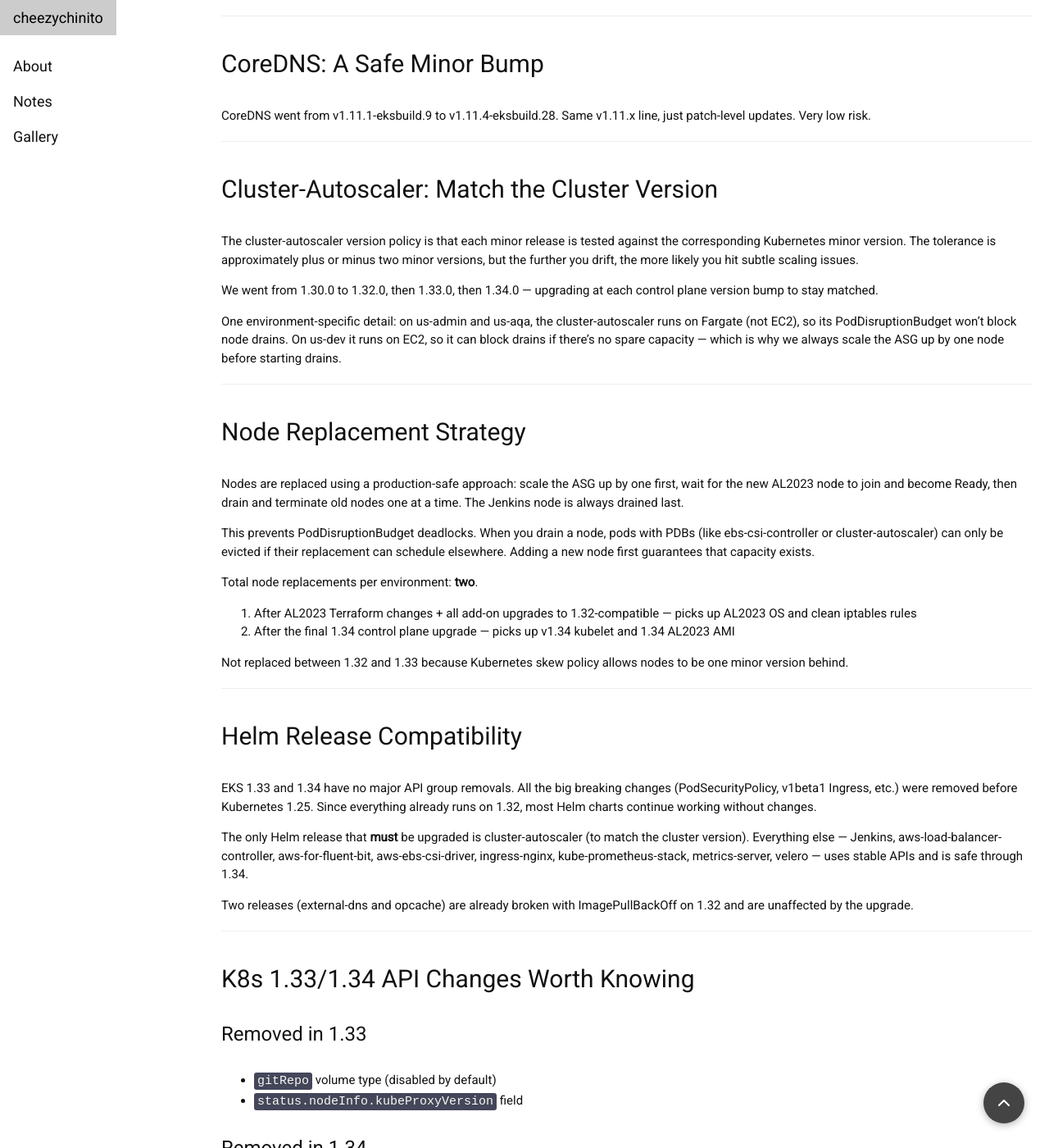
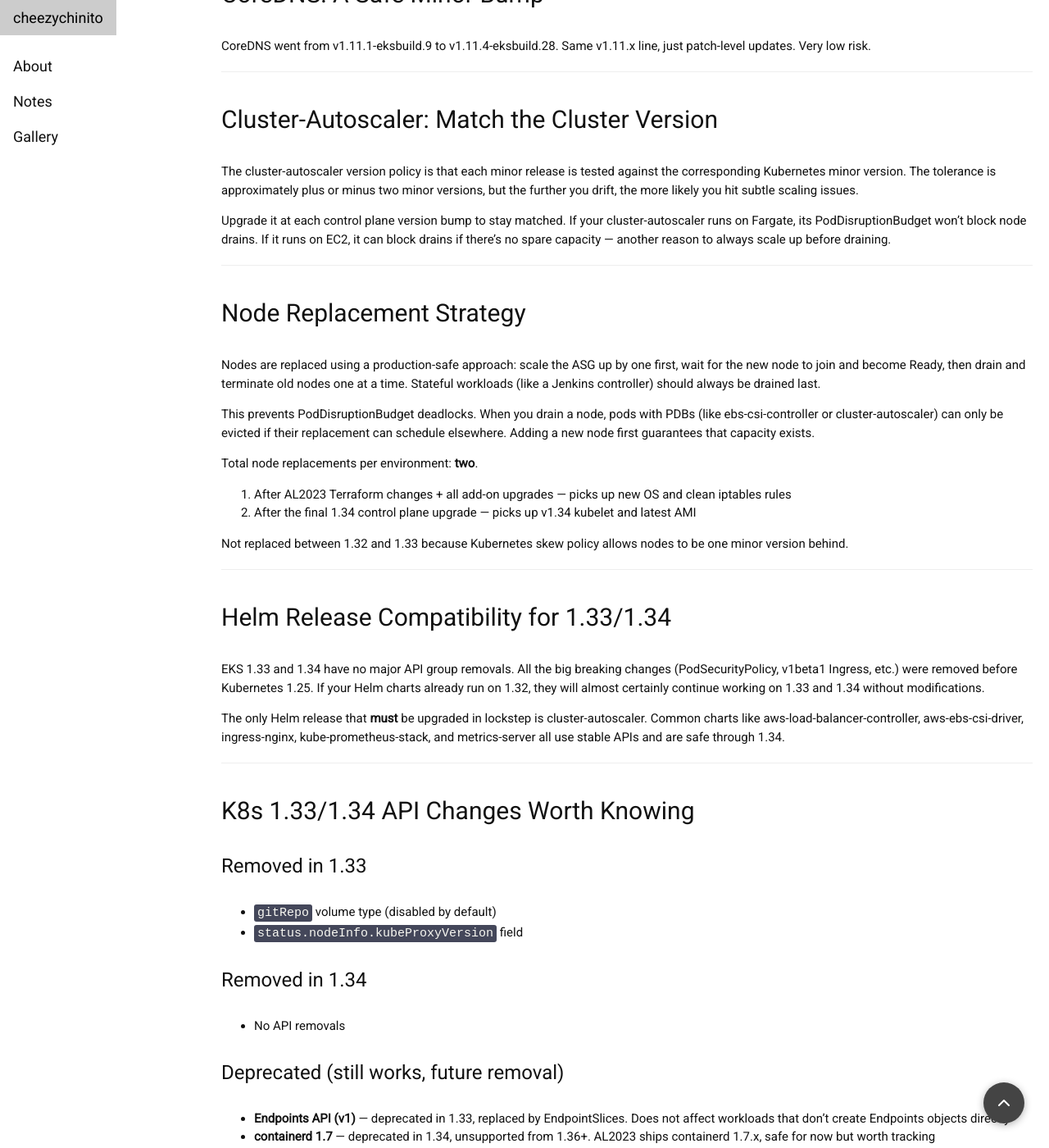
Before and after one commit to agyago/agyago.github.io, a Jekyll site: the page built from _posts/2026-03-10-eks-al2023-migration-upgrade-notes.md, in a window 1280 px wide and 1400 px high, scrolled down 3740 px. Shown: the whole window at 82% size. Built offline with Jekyll 4.4.1, drawn with Linux system fonts in a browser that asks for light colours; comment, search, counter and statistics services are not loaded; some of the changed text lies outside the part shown.

Commit message:
Sanitize EKS upgrade notes to be universal lessons learned
Remove all company-specific references (cluster names, environment
names, Terraform paths, AWS account IDs). Reframe as general
lessons learned that any reader can apply. Drop exact commands
in favor of decision reasoning.

https://claude.ai/code/session_01DLnt2L7LUDgutbkQCcsudg

```diff
--- a/_posts/2026-03-10-eks-al2023-migration-upgrade-notes.md
+++ b/_posts/2026-03-10-eks-al2023-migration-upgrade-notes.md
@@ -1,14 +1,14 @@
 ---
 layout: post
-title: "EKS AL2023 Migration + Upgrade to 1.34 — Why We Upgrade, What We Pin, and What Breaks"
+title: "EKS AL2023 Migration + Upgrade to 1.34 — Lessons Learned"
 date: 2026-03-10
-description: Notes on upgrading EKS clusters from 1.32 to 1.34 with AL2023 migration, including the reasoning behind VPC-CNI version pinning at v1.19.2 and a full add-on compatibility assessment
+description: Lessons learned from upgrading EKS clusters from 1.32 to 1.34 with AL2023 migration, including the reasoning behind VPC-CNI version pinning at v1.19.2 and add-on compatibility assessment
 tags: aws eks kubernetes devops sre upgrade vpc-cni
 ---
 
-# EKS AL2023 Migration + Upgrade to 1.34
+# EKS AL2023 Migration + Upgrade to 1.34 — Lessons Learned
 
-These are my notes from planning and executing an EKS upgrade across three environments (dev, admin, aqa) — going from EKS 1.32 to 1.34 while simultaneously migrating worker nodes from Amazon Linux 2 to AL2023.
+These are my notes from planning and executing an EKS upgrade across multiple environments — going from EKS 1.32 to 1.34 while simultaneously migrating worker nodes from Amazon Linux 2 to AL2023.
 
 ---
 
@@ -18,7 +18,7 @@ The clusters were running EKS 1.32 with add-ons that were significantly behind
 
 EKS versions reach end of standard support, and running outdated add-ons increases the risk of subtle incompatibilities. The longer you wait, the more breaking changes pile up between your current state and where you need to be, making the jump harder.
 
-The goal: get to EKS 1.34 on AL2023 with all add-ons at compatible versions, in a controlled, environment-by-environment rollout with one week between each environment.
+The goal: get to EKS 1.34 on AL2023 with all add-ons at compatible versions, in a controlled, environment-by-environment rollout with spacing between each environment.
 
 ---
 
@@ -26,7 +26,7 @@ The goal: get to EKS 1.34 on AL2023 with all add-ons at compatible versions, in
 
 Amazon Linux 2 is approaching end of life. AL2023 is the replacement, and EKS-optimized AL2023 AMIs are the path forward.
 
-The catch: AL2023 uses `nodeadm` for node bootstrapping instead of the old `/etc/eks/bootstrap.sh` script. The EKS Terraform module (v17) generates user data that calls `bootstrap.sh`, which does not exist on AL2023 AMIs. This means you need a custom `nodeadm-userdata.tpl` template that uses the same variables the module already provides (`cluster_name`, `endpoint`, `cluster_auth_base64`, `kubelet_extra_args`, etc.) but calls `nodeadm init` instead.
+The catch: AL2023 uses `nodeadm` for node bootstrapping instead of the old `/etc/eks/bootstrap.sh` script. If you're using an older EKS Terraform module (like v17), the generated user data calls `bootstrap.sh`, which does not exist on AL2023 AMIs. This means you need a custom `nodeadm-userdata.tpl` template that uses the same variables the module already provides (`cluster_name`, `endpoint`, `cluster_auth_base64`, `kubelet_extra_args`, etc.) but calls `nodeadm init` instead.
 
 Since node replacement was already required for the vpc-cni iptables change (more on that below), bundling the AL2023 migration into the same node replacement avoids doing it twice.
 
@@ -36,7 +36,7 @@ Since node replacement was already required for the vpc-cni iptables change (mor
 
 The upgrade follows a strict sequence:
 
-1. **Terraform changes** — AL2023 AMI data sources, nodeadm user data template, remove ARM instance types from x86 worker groups
+1. **Terraform changes** — AL2023 AMI data sources via SSM parameters, nodeadm user data template, clean up any ARM instance types mistakenly placed in x86 worker groups
 2. **Add-on upgrades on 1.32** — kube-proxy, vpc-cni, coredns, cluster-autoscaler all brought to 1.32-compatible versions
 3. **Node replacement** — pick up AL2023 OS and clean iptables rules in a single replacement
 4. **Control plane upgrade to 1.33** — add-ons and cluster-autoscaler updated to match
@@ -52,19 +52,19 @@ This is the most important decision in the entire upgrade. The vpc-cni went from
 
 ### Breaking Changes Assessed Between v1.9.1 and v1.21.1
 
-| Change | Version | Applies to Us? | Reasoning |
+| Change | Version | Risk Level | Notes |
 |---|---|---|---|
-| IPv6 mode | v1.10 | No | We use IPv4 |
-| Bare metal prefix delegation | v1.11 | No | No bare metal instances |
-| CRI socket removal | v1.12 | No | We use containerd, no CRI socket tooling |
-| **iptables-wrapper backend change** | **v1.13.2** | **Yes** | **Existing nodes have old iptables-legacy rules. Node replacement required to get clean iptables-wrapper rules** |
-| New nodeagent container | v1.14 | No | We don't use NetworkPolicies, port 8080 not conflicting |
-| CNINode CRD | v1.15 | No | We don't use Security Groups for Pods |
-| CNI spec 1.0.0 | v1.16 | No | No custom CNI chaining |
-| Subnet discovery default change | v1.18 | No | No `kubernetes.io/role/cni` tagged subnets |
-| AWS SDK v2 migration | v1.19 | No | No custom proxy, no credential chain customization |
-| Plugin removal | v1.20 | No | We don't use Multus, but this is an unnecessary architectural change to absorb |
-| Network Policy bug | v1.21.0 | No | We don't use NetworkPolicies, but this is a known-bad version |
+| IPv6 mode | v1.10 | Low | Only matters if you use IPv6 |
+| Bare metal prefix delegation | v1.11 | Low | Only matters if you run bare metal instances |
+| CRI socket removal | v1.12 | Low | Only matters if you have custom CRI socket tooling |
+| **iptables-wrapper backend change** | **v1.13.2** | **High** | **Existing nodes carry old iptables-legacy rules. Node replacement required to get clean rules** |
+| New nodeagent container | v1.14 | Low | Relevant if you use NetworkPolicies or port 8080 conflicts |
+| CNINode CRD | v1.15 | Low | Only matters if you use Security Groups for Pods |
+| CNI spec 1.0.0 | v1.16 | Low | Only matters if you have custom CNI chaining |
+| Subnet discovery default change | v1.18 | Medium | Check if you have `kubernetes.io/role/cni` tagged subnets |
+| AWS SDK v2 migration | v1.19 | Low | Matters if you have custom proxy or credential chain config |
+| Plugin removal | v1.20 | Medium | Multus users affected, unnecessary architectural change to absorb otherwise |
+| Network Policy bug | v1.21.0 | **High** | Known bug in this version |
 
 ### Why Stop at v1.19.2?
 
@@ -72,9 +72,9 @@ v1.19.2 is a stable, mature version that sits past all the major architectural c
 
 ### The v1.21.1 Risk
 
-There is a known issue ([GitHub #3584](https://github.com/aws/amazon-vpc-cni-k8s/issues/3584)) specifically affecting EKS 1.33 where VPC CNI v1.21.1-eksbuild.3 can cause pods to get stuck in `ContainerCreating`. Since our setup has Jenkins agents on Fargate and the controller on EC2, any networking disruption between them breaks CI/CD pipelines. Pinning to v1.19.2 avoids this entirely.
+There is a known issue ([GitHub #3584](https://github.com/aws/amazon-vpc-cni-k8s/issues/3584)) specifically affecting EKS 1.33 where VPC CNI v1.21.1-eksbuild.3 can cause pods to get stuck in `ContainerCreating`. If your architecture has workloads split between Fargate and EC2 (e.g., CI/CD agents on Fargate, controllers on EC2), any networking disruption between them can break your pipelines. Pinning to v1.19.2 avoids this entirely.
 
-**VPC-CNI will stay at v1.19.2 until the v1.21.x line stabilizes or a newer version is confirmed safe for our cluster topology.**
+**VPC-CNI should stay at v1.19.2 until the v1.21.x line stabilizes or a newer version is confirmed safe for your cluster topology.**
 
 ---
 
@@ -84,15 +84,15 @@ This deserves its own section because it directly drives the node replacement st
 
 VPC-CNI v1.13.2 changed the iptables backend. Existing nodes running the old vpc-cni have iptables-legacy rules baked in. After upgrading the vpc-cni DaemonSet, the new pods on old nodes work (the wrapper handles both), but you carry forward stale iptables-legacy rules.
 
-Replacing nodes after the vpc-cni upgrade gives you clean AL2023 nodes with only the new iptables-wrapper rules — no legacy cruft. This is why we do the vpc-cni upgrade first (Step 2), then replace nodes (Step 2e), rather than upgrading the control plane and vpc-cni simultaneously.
+Replacing nodes after the vpc-cni upgrade gives you clean nodes with only the new iptables-wrapper rules — no legacy cruft. This is why you should do the vpc-cni upgrade first, then replace nodes, rather than upgrading the control plane and vpc-cni simultaneously.
 
 ---
 
 ## kube-proxy: Fixing a Critical Skew Violation
 
-kube-proxy was at v1.29.3-eksbuild.2 on a 1.32 control plane — three minor versions behind. Kubernetes officially supports kube-proxy being at most one minor version behind the control plane. Running three versions behind means you're in unsupported skew territory where subtle networking bugs can appear.
+kube-proxy was at v1.29.3 on a 1.32 control plane — three minor versions behind. Kubernetes officially supports kube-proxy being at most one minor version behind the control plane. Running three versions behind means you're in unsupported skew territory where subtle networking bugs can appear.
 
-Upgrading to v1.32.11-eksbuild.2 brings it back in line with the control plane version.
+Always upgrade kube-proxy to match the cluster version.
 
 ---
 
@@ -106,33 +106,29 @@ CoreDNS went from v1.11.1-eksbuild.9 to v1.11.4-eksbuild.28. Same v1.11.x line,
 
 The cluster-autoscaler version policy is that each minor release is tested against the corresponding Kubernetes minor version. The tolerance is approximately plus or minus two minor versions, but the further you drift, the more likely you hit subtle scaling issues.
 
-We went from 1.30.0 to 1.32.0, then 1.33.0, then 1.34.0 — upgrading at each control plane version bump to stay matched.
-
-One environment-specific detail: on us-admin and us-aqa, the cluster-autoscaler runs on Fargate (not EC2), so its PodDisruptionBudget won't block node drains. On us-dev it runs on EC2, so it can block drains if there's no spare capacity — which is why we always scale the ASG up by one node before starting drains.
+Upgrade it at each control plane version bump to stay matched. If your cluster-autoscaler runs on Fargate, its PodDisruptionBudget won't block node drains. If it runs on EC2, it can block drains if there's no spare capacity — another reason to always scale up before draining.
 
 ---
 
 ## Node Replacement Strategy
 
-Nodes are replaced using a production-safe approach: scale the ASG up by one first, wait for the new AL2023 node to join and become Ready, then drain and terminate old nodes one at a time. The Jenkins node is always drained last.
+Nodes are replaced using a production-safe approach: scale the ASG up by one first, wait for the new node to join and become Ready, then drain and terminate old nodes one at a time. Stateful workloads (like a Jenkins controller) should always be drained last.
 
 This prevents PodDisruptionBudget deadlocks. When you drain a node, pods with PDBs (like ebs-csi-controller or cluster-autoscaler) can only be evicted if their replacement can schedule elsewhere. Adding a new node first guarantees that capacity exists.
 
 Total node replacements per environment: **two**.
-1. After AL2023 Terraform changes + all add-on upgrades to 1.32-compatible — picks up AL2023 OS and clean iptables rules
-2. After the final 1.34 control plane upgrade — picks up v1.34 kubelet and 1.34 AL2023 AMI
+1. After AL2023 Terraform changes + all add-on upgrades — picks up new OS and clean iptables rules
+2. After the final 1.34 control plane upgrade — picks up v1.34 kubelet and latest AMI
 
 Not replaced between 1.32 and 1.33 because Kubernetes skew policy allows nodes to be one minor version behind.
 
 ---
 
-## Helm Release Compatibility
+## Helm Release Compatibility for 1.33/1.34
 
-EKS 1.33 and 1.34 have no major API group removals. All the big breaking changes (PodSecurityPolicy, v1beta1 Ingress, etc.) were removed before Kubernetes 1.25. Since everything already runs on 1.32, most Helm charts continue working without changes.
+EKS 1.33 and 1.34 have no major API group removals. All the big breaking changes (PodSecurityPolicy, v1beta1 Ingress, etc.) were removed before Kubernetes 1.25. If your Helm charts already run on 1.32, they will almost certainly continue working on 1.33 and 1.34 without modifications.
 
-The only Helm release that **must** be upgraded is cluster-autoscaler (to match the cluster version). Everything else — Jenkins, aws-load-balancer-controller, aws-for-fluent-bit, aws-ebs-csi-driver, ingress-nginx, kube-prometheus-stack, metrics-server, velero — uses stable APIs and is safe through 1.34.
-
-Two releases (external-dns and opcache) are already broken with ImagePullBackOff on 1.32 and are unaffected by the upgrade.
+The only Helm release that **must** be upgraded in lockstep is cluster-autoscaler. Common charts like aws-load-balancer-controller, aws-ebs-csi-driver, ingress-nginx, kube-prometheus-stack, and metrics-server all use stable APIs and are safe through 1.34.
 
 ---
 
@@ -153,22 +149,6 @@ Two releases (external-dns and opcache) are already broken with ImagePullBackOff
 
 ---
 
-## Environment-Specific Differences
-
-The upgrade steps are identical across all three environments with a few exceptions:
-
-| Difference | us-dev | us-admin | us-aqa |
-|---|---|---|---|
-| Cluster name | `lumeon-eks` | `admin-eks` | `lumeon-eks-ci` |
-| Terraform path | `us-dev/eks` | `us-admin/eks` | `us-aqa/eks` |
-| variables.tf fix (1.31 to 1.32) | No | Yes (was manually upgraded) | No |
-| ARM instance type removal from spot-1 | Yes | Yes | No (already x86-only) |
-| Cluster-autoscaler on Fargate | No (EC2 node) | Yes | Yes |
-
-The rollout schedule spaces environments one week apart: us-dev first, then us-admin, then us-aqa. This gives time to catch issues in lower environments before touching higher ones.
-
----
-
 ## Key Takeaways
 
 1. **VPC-CNI is the riskiest add-on to upgrade** — it controls pod networking. Pin to a known-stable version (v1.19.2) rather than chasing latest. The v1.21.1 GitHub issue (#3584) causing pods to stick in ContainerCreating on EKS 1.33 validates this caution.
@@ -180,3 +160,7 @@ The rollout schedule spaces environments one week apart: us-dev first, then us-a
 4. **Kubernetes skew policy is your friend** — nodes can be one minor version behind the control plane. Use this to avoid unnecessary node replacements between consecutive control plane upgrades.
 
 5. **Check API removals before upgrading** — for 1.33/1.34 there are none that matter, but this won't always be the case. The big removals already happened before 1.25.
+
+6. **Upgrade add-ons before the control plane** — bring kube-proxy, vpc-cni, coredns to versions compatible with your current cluster version first. Then upgrade the control plane. This isolates failures — if an add-on upgrade breaks something, you haven't also changed the control plane at the same time.
+
+7. **Space out environments** — upgrade lower environments first and wait before touching the next one. A week between environments gives enough time to catch issues in production-like conditions.
```
